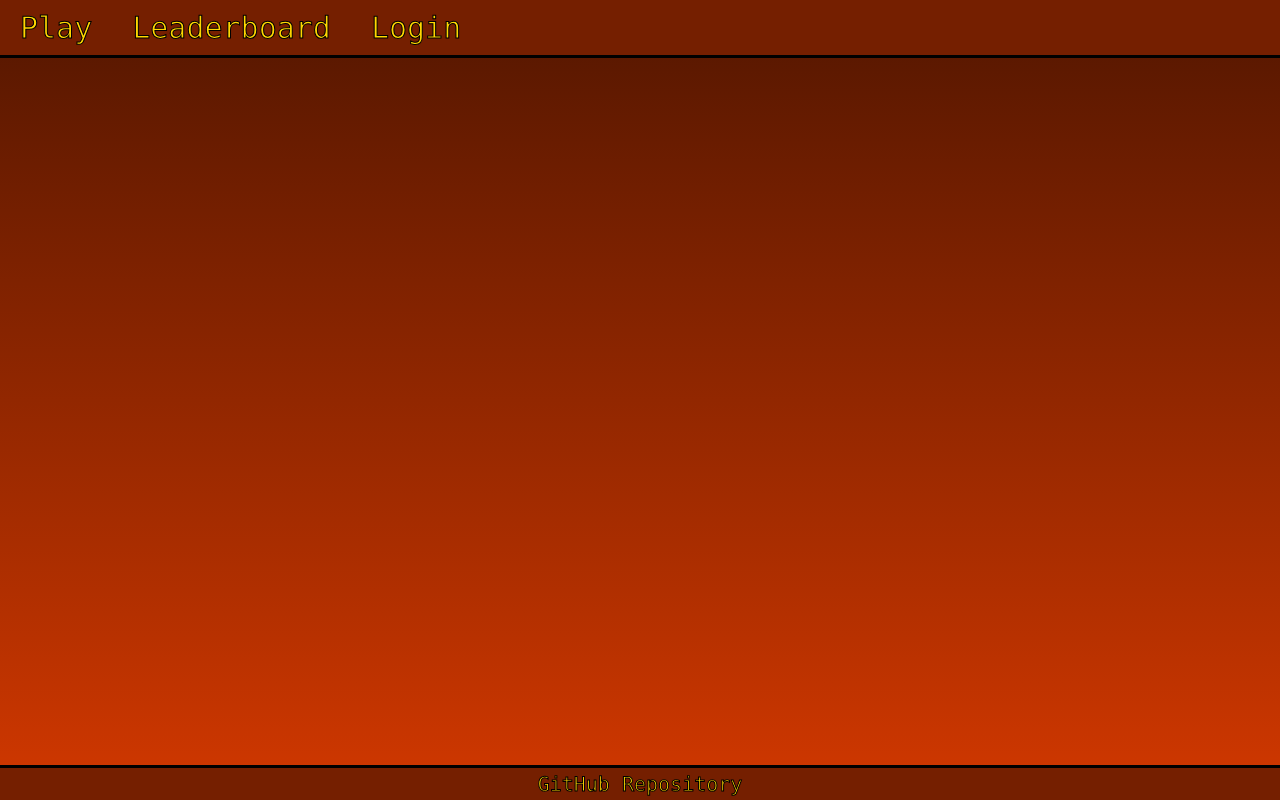
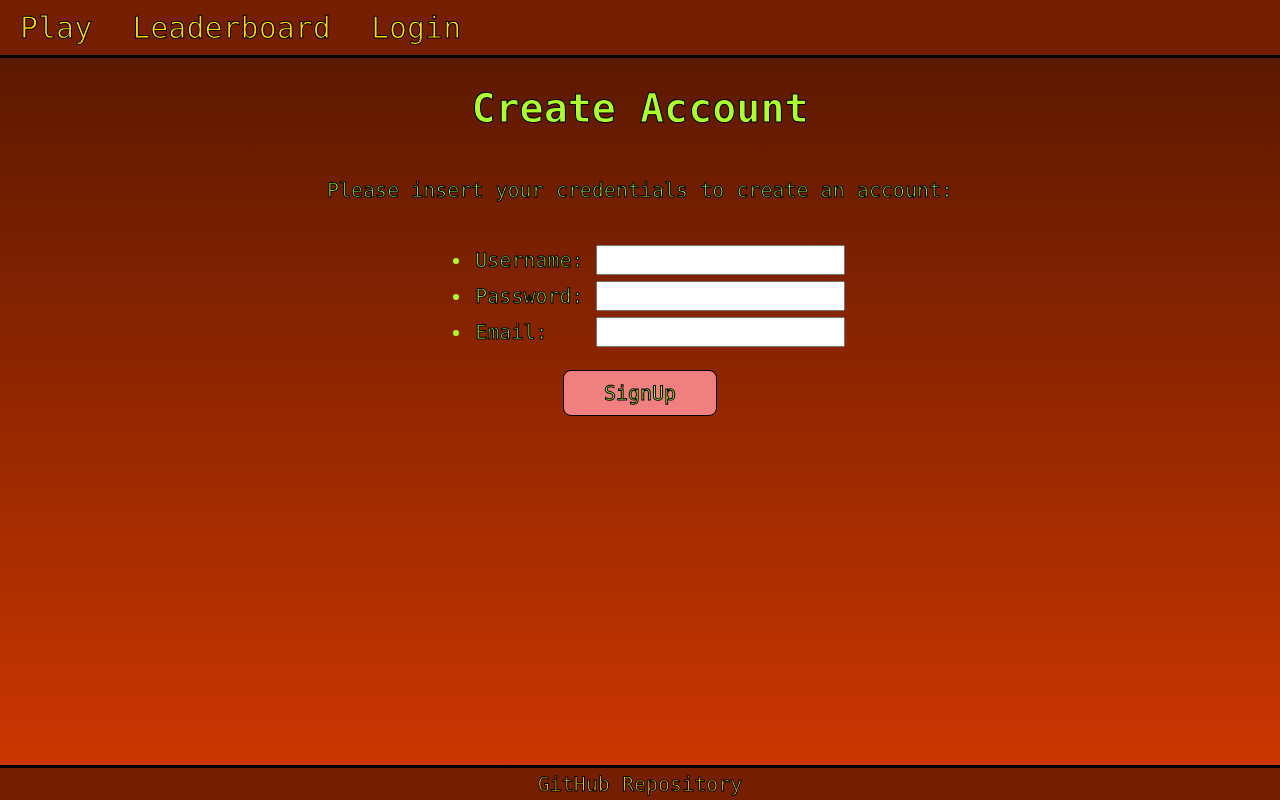
Before and after one commit to Shapeaca/StartUp_CS260, a plain HTML site: page startup/signup.html in a window 1280 px wide. Drawn offline with Linux system fonts and the light colour scheme.

Commit message:
JS - Added js files and event listeners for all buttons - Now when the buttons are pressed, they do stuff

```diff
--- a/startup/background.js
+++ b/startup/background.js
@@ -1,7 +1,7 @@
-// sessionStorage.setItem("backgroundColor", `0`);
 let deg = Number(sessionStorage.getItem("backgroundColor"));
 if(deg == null) {
     deg = 0;
+    sessionStorage.setItem("backgroundColor", `${deg}`);
 }
 document.querySelector("nav").style.background = `hsl(${deg}deg 100% 23%)`;
 document.querySelector("main").style.backgroundImage = `linear-gradient(hsl(${deg}deg 100% 18%), hsl(${deg}deg 100% 40%))`;
@@ -18,10 +18,6 @@ function changeBackgroundColor() {
     document.querySelector("footer").style.background = `hsl(${deg}deg 100% 23%)`;
 
     sessionStorage.setItem("backgroundColor", `${deg}`);
-    //let tempDeg = deg + 120;
-    //document.querySelector("body").style.color = `hsl(${tempDeg}deg 100% 50%)` // I don't like this
 }
 
-setInterval(changeBackgroundColor, 300)
-
-// document.querySelector("main").style.backgroundImage = `linear-gradient(hsl(${deg}deg 100% 18%), hsl(${deg}deg 100% 50%))`
+setInterval(changeBackgroundColor, 300);
--- a/startup/gameJavascript/main.js
+++ b/startup/gameJavascript/main.js
@@ -2,13 +2,14 @@
 let shipCurHeight = 0;
 
 
-const moveVelocity = 15;
+const moveVelocity = 10;
 let curRotation = 0;
 let rotateVelocity = 0;
 const rotateAcceleration = 0.7;
 const rotateAccelerationSpacePressedMultiplier = 1.8;
 const maximumAngle = 50; //degrees
 const maximumVelocity = 5;
+//fixme maximum velocity is a bandaid over what should reset your velocity to a reasonable amount every time you change dirrections?
 
 const shipIDStr = "playerShip";
 
@@ -94,6 +95,7 @@ function rotateShip() {
 }
 
 function moveShip() {
+    //todo should I change sin to tan???
     let verticalVelocity = moveVelocity * Math.sin(toRadians(curRotation));
     // console.log("degrees: " + curRotation + "   vertical Velocity: " + verticalVelocity);
 
--- /dev/null
+++ b/startup/serverJavascript/signupButton.js
@@ -0,0 +1,7 @@
+document.getElementById("signupButton").addEventListener("click", signUp);
+
+function signUp() {
+    //fixme make signUp button only be able to be clicked once.
+    console.log("signUp Button Clicked");
+
+}
--- a/startup/signup.html
+++ b/startup/signup.html
@@ -16,7 +16,25 @@
 </Header>
 
 <main>
+    <h1>Create Account</h1>
 
+    <p>Please insert your credentials to create an account: </p>
+    <ul>
+        <li>
+            <label for="usernameSignup">Username: </label>
+            <input type="text" id="usernameSignup" name="varUsername" />
+        </li>
+        <li>
+            <label for="passwordSignup">Password: </label>
+            <input type="password" id="passwordSignup" name="varPassword" />
+        </li>
+        <li>
+            <label for="emailSignup">Email: &nbsp;&nbsp;</label>
+            <input type="email" id="emailSignup" name="varEmail" />
+        </li>
+    </ul>
+
+    <button id="signupButton">SignUp</button>
 </main>
 
 <footer>
@@ -24,6 +42,7 @@
 </footer>
 
 <script src="background.js"></script>
+<script src="serverJavascript/signupButton.js"></script>
 
 </body>
 </html>
--- a/startup/styles.css
+++ b/startup/styles.css
@@ -41,6 +41,10 @@ main {
     flex-direction: column;
     /*background-image: linear-gradient(hsl(0deg 100% 18%), hsl(0deg 100% 40%));*/
     align-items: center;
+}
+
+li {
+    padding: 3px;
 }
 
 footer {
```
Also changed, not shown: startup/index.html (+15 -8 lines), startup/serverJavascript/loginButton.js (added, +7 -0 lines).
